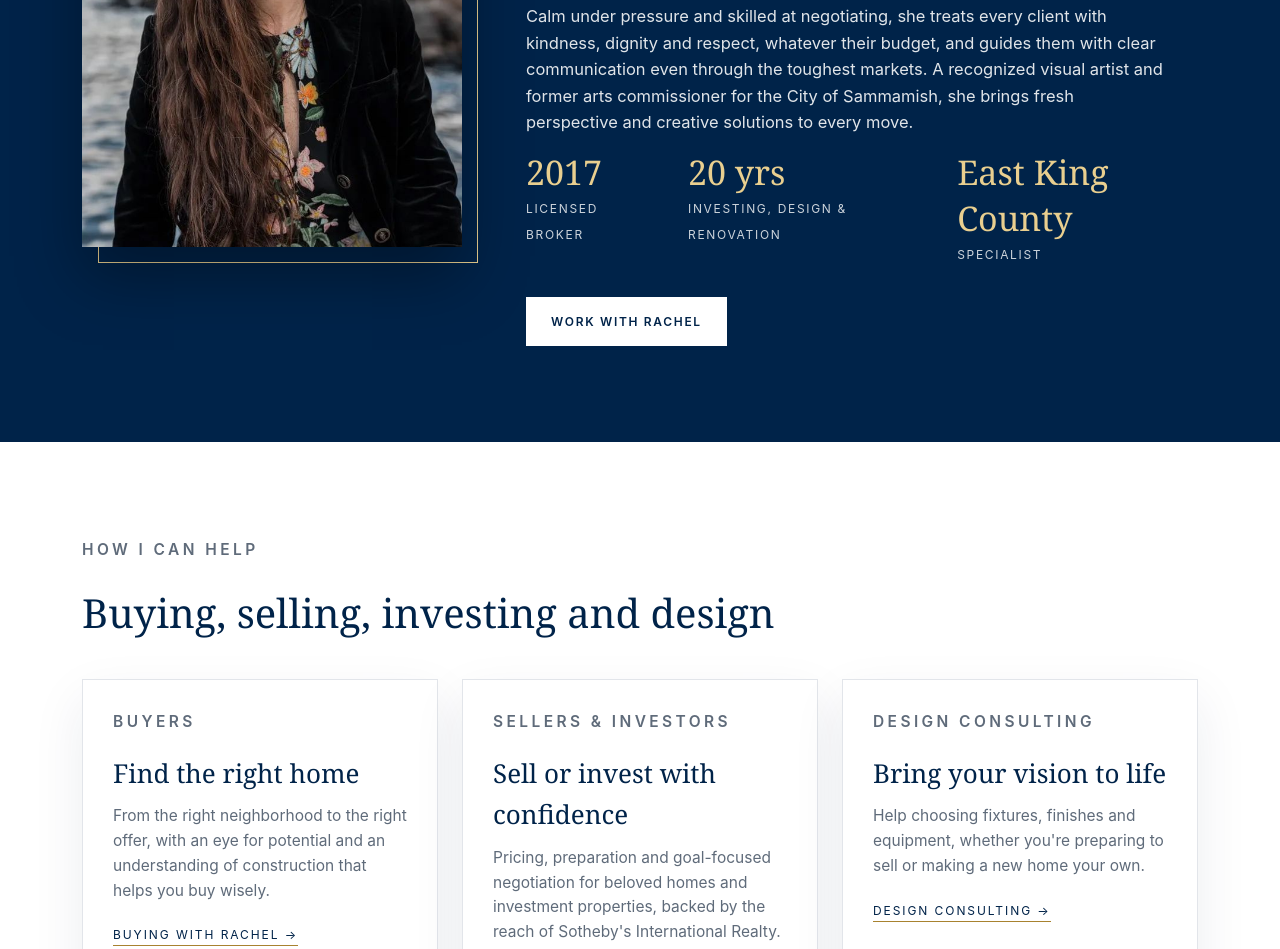
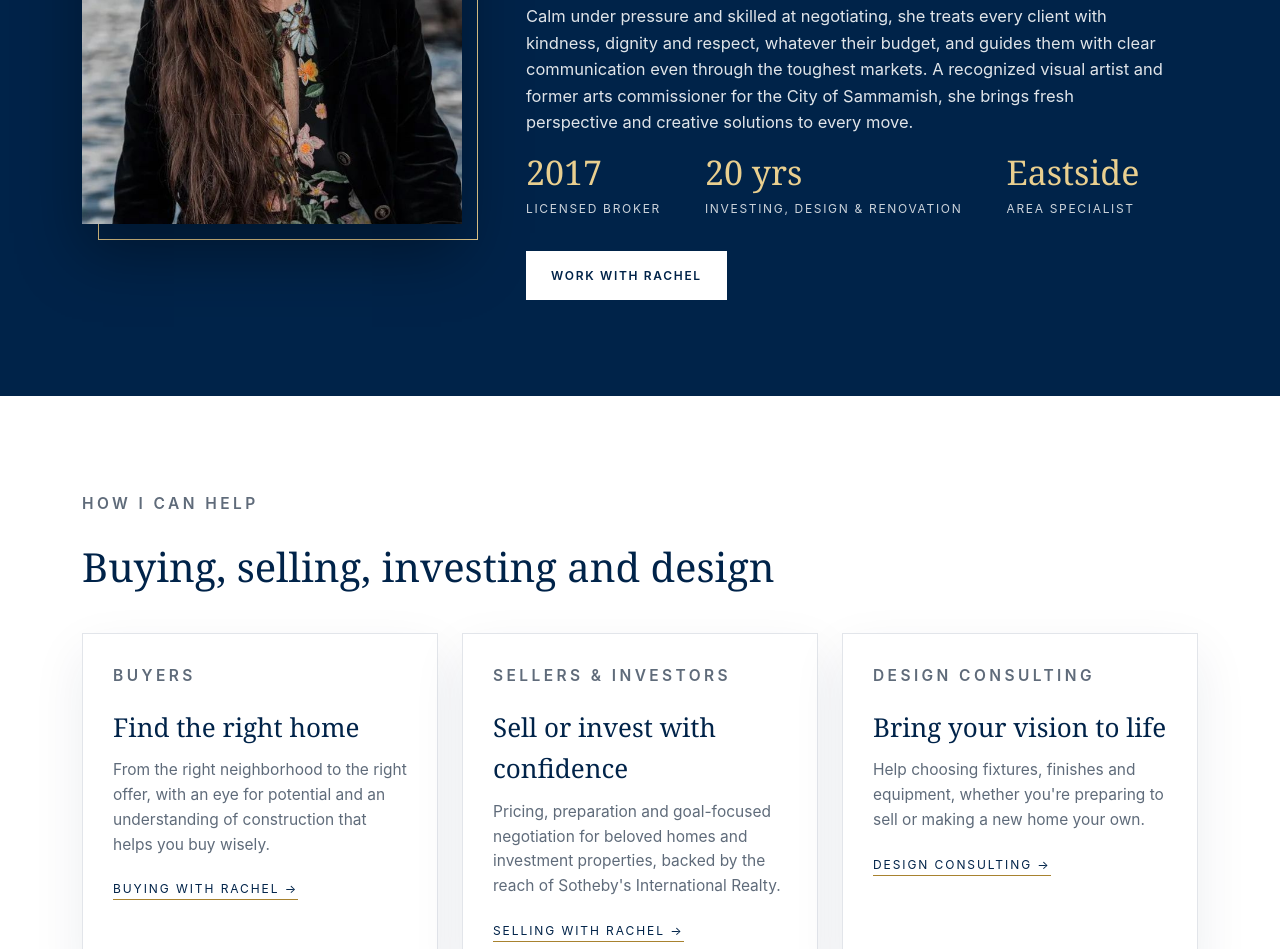
Before and after one commit to inchurl2564/seattleneighborhood, a plain HTML site: page index.html in a window 1280 px wide. Shown: the part 2102-3051 px from the top of the page. Drawn offline with Linux system fonts and the light colour scheme.

Commit message:
Meet Rachel: Eastside area specialist
Co-Authored-By: Claude Opus 5.5 <noreply@anthropic.com>
Claude-Session: https://claude.ai/code/session_01UjDryhGExWE8ssoik5AUFA

```diff
--- a/index.html
+++ b/index.html
@@ -259,7 +259,7 @@ footer a{color:inherit;border-bottom:1px solid rgba(233,207,143,.4)}
     <h2>Home is a foundation, a sense of belonging, and a reflection of who we are.</h2>
     <p>Rachel's career in real estate is rooted in more than a decade of hands-on experience. Before becoming a licensed broker in Washington in 2017, she spent ten years as a real estate investor, designer and project manager for residential renovations, so she knows what it takes to see a property's potential and avoid costly mistakes.</p>
     <p class="more">Calm under pressure and skilled at negotiating, she treats every client with kindness, dignity and respect, whatever their budget, and guides them with clear communication even through the toughest markets. A recognized visual artist and former arts commissioner for the City of Sammamish, she brings fresh perspective and creative solutions to every move.</p>
-    <div class="stats"><div><b>2017</b><span>Licensed broker</span></div><div><b>20 yrs</b><span>Investing, design &amp; renovation</span></div><div><b>East King County</b><span>Specialist</span></div></div>
+    <div class="stats"><div><b>2017</b><span>Licensed broker</span></div><div><b>20 yrs</b><span>Investing, design &amp; renovation</span></div><div><b>Eastside</b><span>Area specialist</span></div></div>
     <button class="readmore" type="button" onclick="this.closest('.about').classList.add('expanded');this.remove()">Read more about Rachel</button>
     <a class="btn light" href="#contact">Work with Rachel</a>
   </div>
```
Also changed, not shown: site_home.html (+1 -1 lines).
